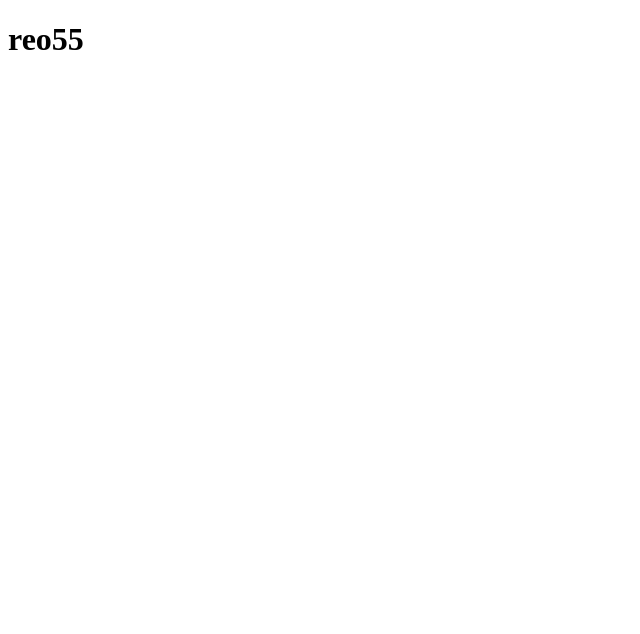
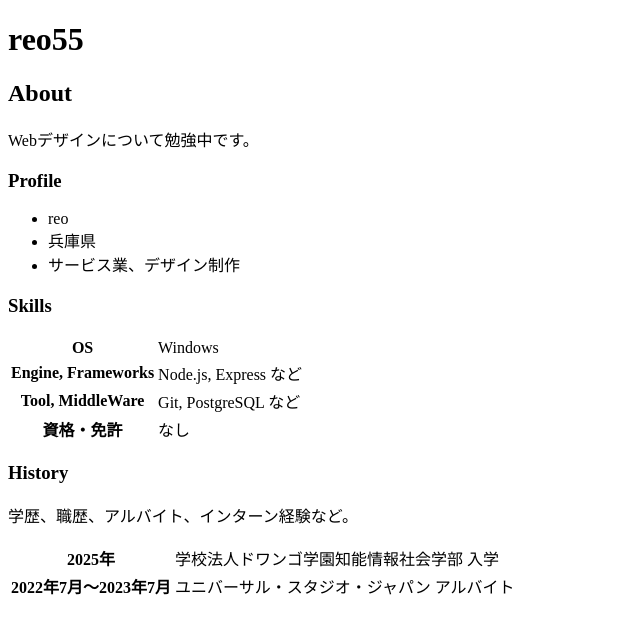
Before and after one commit to haruna05240301-del/reo55.github.io, a plain HTML site: page index.html in a window 1280 px wide. Shown: the whole page, without its empty margins (0-640 px from the left). Drawn offline with Linux system fonts and the light colour scheme.

Commit message:
Update index.html

```diff
--- a/index.html
+++ b/index.html
@@ -7,5 +7,50 @@
   </head>
   <body>
     <h1>reo55</h1>
+
+    <h2>About</h2>
+    <p>
+      Webデザインについて勉強中です。
+    </p>
+
+    <h3>Profile</h3>
+    <ul>
+      <li>reo</li>
+      <li>兵庫県</li>
+      <li>サービス業、デザイン制作</li>
+    </ul>
+
+    <h3>Skills</h3>
+    <table>
+      <tr>
+        <th>OS</th>
+        <td>Windows</td>
+      </tr>
+      <tr>
+        <th>Engine, Frameworks</th>
+        <td>Node.js, Express など</td>
+      </tr>
+      <tr>
+        <th>Tool, MiddleWare</th>
+        <td>Git, PostgreSQL など</td>
+      </tr>
+      <tr>
+        <th>資格・免許</th>
+        <td>なし</td>
+      </tr>
+    </table>
+
+    <h3>History</h3>
+    <p>学歴、職歴、アルバイト、インターン経験など。</p>
+    <table>
+      <tr>
+        <th>2025年</th>
+        <td>学校法人ドワンゴ学園知能情報社会学部 入学</td>
+      </tr>
+      <tr>
+        <th>2022年7月～2023年7月</th>
+        <td> ユニバーサル・スタジオ・ジャパン アルバイト</td>
+      </tr>
+    </table>
   </body>
 </html>
```
